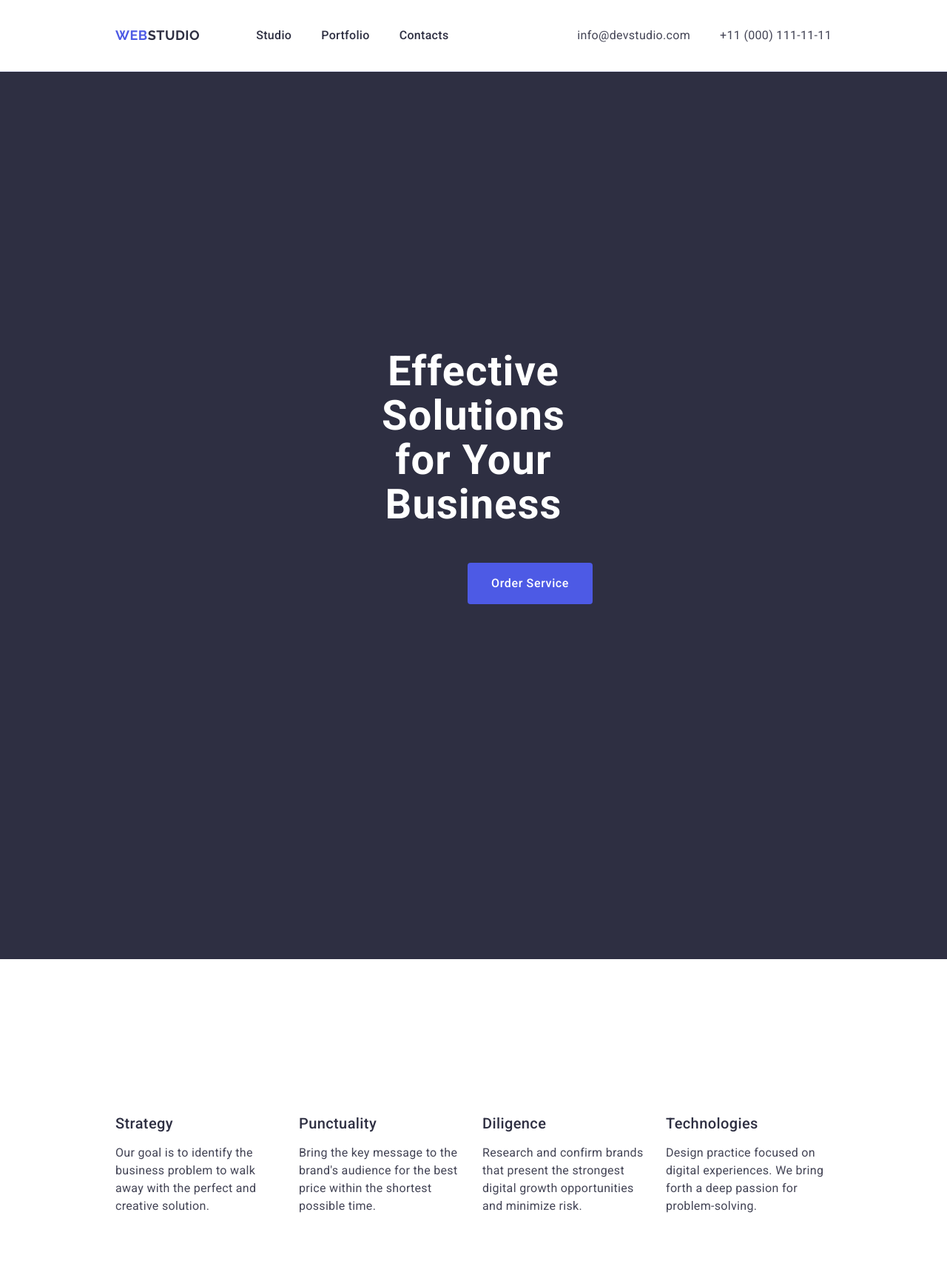
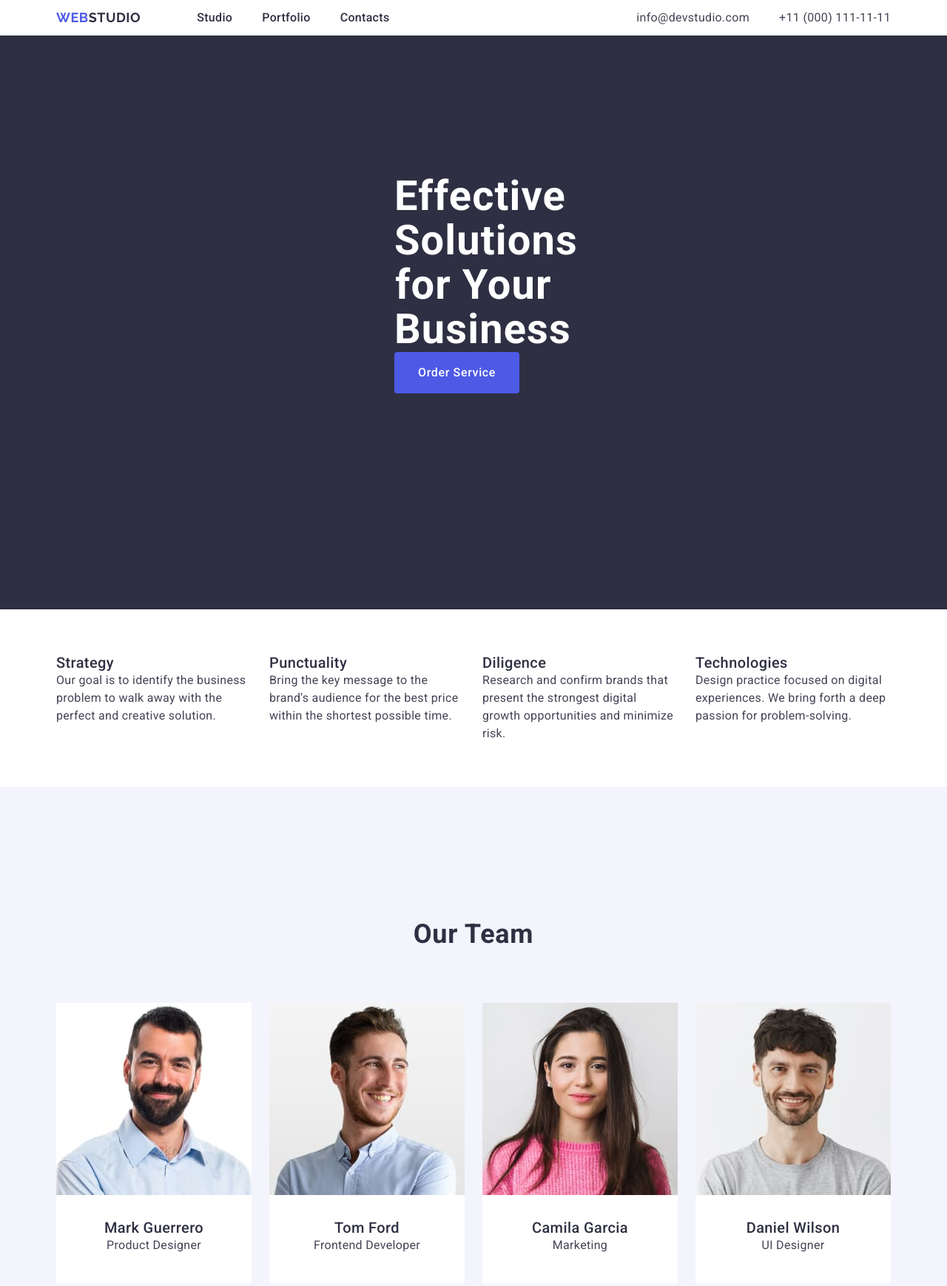
Before and after one commit to Kirilzhm/goit-markup-hw-03, a plain HTML site: page index.html in a window 1280 px wide. Shown: the top 1739 px of the page at 74% size. Drawn offline with nearby package versions, Linux system fonts and the light colour scheme.

Commit message:
I think its end

```diff
--- a/css/styles.css
+++ b/css/styles.css
@@ -1,22 +1,14 @@
 /* ======== COMMON STYLES ======== */
-h1, h2, h3, h4, h5, h6{
+body {
+    font-family: "Roboto", sans-serif;
+    color: #434455;
+    background: #ffffff;
+}
+h1, h2, h3, h4, h5, h6, p{
     margin-top: 0;
     margin-bottom: 0;
 }
-body{
-    font-family: "Roboto", sans-serif;
-    color: #434455;
-    background: #ffffff;
-    max-width: 1440px;
-}
-.container {
-    max-width:1158px;
-    padding-left: 15px;
-    padding-right: 15px;
-    margin-left: 141px;
-    margin-right: 141px;
-}
-ol,
+li,
 ul {
     list-style: none;
     margin-top: 0;
@@ -26,27 +18,26 @@ ul {
 img{
     display: block;
 }
-a{
+a {
     text-decoration: none;
 }
 
-button{
+button {
     cursor: pointer;
 }
+.container {
+    max-width: 1158px;
+        padding-left: 15px;
+        padding-right: 15px;
+        margin-left: auto;
+        margin-right: auto;
+}
 .section-paddings{
-    padding: 120px 0;
+    padding-top: 60px;
+    padding-bottom: 60px;
 }
 /* ======== HEADER STYLES ======== */
- .page-header{
-    padding-top: 12px;
-    padding-bottom: 12px;
-    border-bottom: 1px solid #e7e9fc;
- }
- .page-header-container{
-    display: flex;
-    justify-content: space-between;
- }
-.logo{
+.logo {
     font-family: "Raleway", sans-serif;
     font-weight: 700;
     font-size: 18px;
@@ -54,93 +45,96 @@ button{
     letter-spacing: 0.03em;
     text-transform: uppercase;
     color: #4d5ae5;
-        margin-right: 76px
 }
-.text-color-black{
+
+.text-color-black {
     color: #2e2f42
 }
-.page-navigations{
+.page-header-container{
     display: flex;
+    justify-content: space-between;
+}
+.page-nav{
+    display: flex;
+    gap: 76px;
     align-items: center;
 }
 .menu{
     display: flex;
+    gap: 40px;
 }
-.menu-item:not(:last-child){
-    margin-right: 40px;
-}
-.menu-link{
+.menu-link {
     font-weight: 500;
     font-size: 16px;
     line-height: 1.5;
     letter-spacing: 0.02em;
     color: #2e2f42;
     display: block;
-        padding-top: 24px;
-        padding-bottom: 24px;
+    padding-top: 12px;
+    padding-bottom: 12px;
 }
-.contacts{
+
+.contacts {
     font-weight: 400;
     font-size: 16px;
     line-height: 1.5;
     letter-spacing: 0.02em;
     font-style: normal;
     display: flex;
+
 }
 .contacts-menu{
     display: flex;
+    gap: 40px;
 }
-.contacts-item:not(:last-child){
-    margin-right: 40px;
+.contacts-link {
+    color: #434455;
+    display: block;
+    padding-top: 12px;
+    padding-bottom: 12px;
 }
-.contacts-item{
-    padding-top: 24px;
-    padding-bottom: 24px;
-}
-.contacts-link{
-        color: #434455;
-}
+
 .menu-link:hover,
-.menu-link:focus{
+.menu-link:focus {
     font-weight: 500;
     font-size: 16px;
     line-height: 1.5;
     letter-spacing: 0.02em;
     color: #404bbf;
 }
+
 .contacts-link:hover,
-.contacts-link:focus{
+.contacts-link:focus {
     font-weight: 400;
     font-size: 16px;
     line-height: 1.5;
     letter-spacing: 0.02em;
     color: #404bbf;
 }
+
 /* ======== HERO STYLES ======== */
-
-.hero{
+.hero {
     background: #2e2f42;
     max-width: 1440px;
     margin-left: auto;
     margin-right: auto;
-    padding: 188px 0
 }
 .hero-container{
     padding-top: 188px;
     padding-bottom: 292px;
-    padding-left: 331px;
-    padding-right: 331px;
+    padding-left: 472px;
+    padding-right: 472px;
 }
-.hero-text{
+.hero-text {
     font-weight: 700;
     font-size: 56px;
     line-height: 1.07;
     letter-spacing: 0.02em;
     text-align: center;
-        color: #fff;
+    color: #FFFFFF;
     max-width: 496px;
-        margin-bottom: 48px;
 }
+
 .button-to-buy {
     background: #4d5ae5;
     font-weight: 500;
@@ -148,19 +142,38 @@ color: #404bbf;
     line-height: 1.5;
     letter-spacing: 0.04em;
     color: #fff;
+    border-radius: 4px;
+    padding: 16px 32px;
     min-width: 169px;
-    padding: 16px 32px;
-    border-radius: 4px;
-    margin-left: 160px;
-    display: block;
-    height: 56px;
     border: none;
+    padding-top: 16px;
+    padding-bottom: 16px;
 }
+
 .button-to-buy:hover,
-.button-to-buy:focus{
+.button-to-buy:focus {
     background: #404bbf;
 }
+
 /* ======== BENEFITS STYLES ======== */
+.visually-hidden {
+    font-weight: 700;
+    font-size: 36px;
+    line-height: 1.11;
+    letter-spacing: 0.02em;
+    text-align: center;
+    text-transform: capitalize;
+    color: #2e2f42;
+    position: absolute;
+    visibility: hidden;
+}
+.benefits {
+    font-weight: 500;
+    font-size: 20px;
+    line-height: 1.2;
+    letter-spacing: 0.02em;
+    color: #2e2f42;
+}
 .benefits-list{
     display: flex;
     gap: 24px;
@@ -168,7 +181,20 @@ color: #404bbf;
 .benefits-item{
     width: calc((100% - 72px) / 4);
 }
-.section-of-benefits{
+.paragraph-of-benefits {
+    font-weight: 400;
+    font-size: 16px;
+    line-height: 1.5;
+    letter-spacing: 0.02em;
+    color: #434455;
+}
+
+/* ======== PORTFOLIO STYLES ======== */
+.portfolio-section {
+    background: #f4f4fd;
+}
+
+.workers {
     font-weight: 700;
     font-size: 36px;
     line-height: 1.11;
@@ -176,120 +202,94 @@ color: #404bbf;
     text-align: center;
     text-transform: capitalize;
     color: #2e2f42;
-            margin-bottom: 50px;
-            visibility: hidden;
-}
-.benefits{
-    font-weight: 500;
-        font-size: 20px;
-        line-height: 1.2;
-        letter-spacing: 0.02em;
-        color: #2e2f42;
-        margin-bottom: 8px;
-}
-.paragraph-of-benefits{
-    font-weight: 400;
-        font-size: 16px;
-        line-height: 1.5;
-        letter-spacing: 0.02em;
-        color: #434455;
-}
-/* ======== PORTFOLIO STYLES ======== */
-.portfolio-section{
-    background: #f4f4fd;
-}
-.workers{
-    font-weight: 700;
-        font-size: 36px;
-        line-height: 1.11;
-        letter-spacing: 0.02em;
-        text-align: center;
-        text-transform: capitalize;
-        color: #2e2f42;
-        margin-bottom: 72px;
+    padding-top: 120px;
+    padding-bottom: 72px;
 }
 .workers-list{
     display: flex;
-    column-gap: 24px;
-    margin-left: 156px;
-    margin-right: 156px;
+    gap: 24px;
 }
-.portfolio-section-items{
-    background-color: #ffffff;
-    width: calc((100% - 72px) / 4);
+.portfolio-section-items {
+    background-color: #FFFFFF;
+    width: calc((100%-72px) / 4);
     border-radius: 0 0 4px 4px;
+        padding: 0px 0px 32px 0px;
+        width: 264px;
+        height: 380px;
 }
 .container-of-portfolio{
-    padding: 32px 0;
+    padding: 32px 16px;
 }
-.names{
+.names {
     font-weight: 500;
     font-size: 20px;
     line-height: 1.2;
     letter-spacing: 0.02em;
     text-align: center;
     color: #2e2f42;
-text-align: center;
-margin-bottom: 8px;
 }
-.works-of-workers{
+
+.works-of-workers {
     font-weight: 400;
     font-size: 16px;
     line-height: 1.5;
     letter-spacing: 0.02em;
     text-align: center;
     color: #434455;
-        text-align: center;
 }
+
 /*--========PORTFOLIO OF WORK========--*/
-.portfolio-of-work-section{
+.portfolio-of-work-section {
     color: #ffffff;
     line-height: 1.11;
     text-transform: capitalize;
 }
-.portfolios-of-work{
+
+.portfolios-of-work {
     font-weight: 700;
     font-size: 36px;
     line-height: 1.11;
     letter-spacing: 0.02em;
     text-align: center;
     color: #2e2f42;
-        margin-bottom: 72px;
-}
-.conatainer-of-app{
-    border-top: none;
-    padding: 32px 16px;
-    border: 1px solid #e7e9fc;
+    padding-top: 120px;
+    padding-bottom: 72px;
 }
 .work-list{
     display: flex;
     flex-wrap: wrap;
-    margin-left: 156px;
-    margin-right: 156px;
-    gap: 24px;
+    column-gap: 24px;
     row-gap: 48px;
 }
 .work-item{
-    width: calc((100% - 48px) / 3);
+    width: calc((100%-48px) / 3);
+}
+.conatainer-of-app{
     border-bottom: 1px solid #e7e9fc;
         border-left: 1px solid #e7e9fc;
         border-right: 1px solid #e7e9fc;
-        margin-top: 48px;
+        padding: 32px 16px;
+        height: 120px;
 }
-.app-tasks{
+.app-tasks {
     font-weight: 500;
     font-size: 20px;
     line-height: 1.2;
     letter-spacing: 0.02em;
     color: #2e2f42;
-        margin-bottom: 8px;
 }
+
 /* ======== FOOTER STYLES ======== */
-.page-footer{
+.page-footer {
     background: #2e2f42;
-    padding: 100px 0;
+    padding-top: 100px;
+    padding-bottom: 100px;
 }
-.logo-in-footer{
+.footer-container{
+    max-width: 264px;
+    margin-left: 156px;
+}
+.logo-in-footer {
     color: #f4f4fd;
     font-family: "Raleway", sans-serif;
     font-weight: 700;
@@ -298,24 +298,26 @@ margin-bottom: 8px;
     letter-spacing: 0.03em;
     text-transform: uppercase;
     color: #4d5ae5;
-            display: inline-block;
-            margin-bottom: 16px;
+    padding-bottom: 16px;
 }
-.names-of-apps{
+
+.names-of-apps {
     font-weight: 400;
     font-size: 16px;
     line-height: 1.5;
     letter-spacing: 0.02em;
     color: #434455;
 }
-.contacts-text{
+
+.contacts-text {
     font-weight: 400;
     font-size: 16px;
     line-height: 1.5;
     letter-spacing: 0.02em;
     color: #f4f4fd;
-        max-width: 264px;
+    padding-top: 16px;
 }
-.text-color-white{
+
+.text-color-white {
     color: #f4f4fd
 }
--- a/index.html
+++ b/index.html
@@ -18,7 +18,7 @@
     <!-- ======== HEADER ======== -->
     <header class="page-header">
         <div class="container page-header-container">
-        <nav class="page-navigations">
+        <nav class="page-nav">
             <a class="logo" href="./index.html">Web<span class="text-color-black">Studio</span></a>
             <ul class="menu">
                 <li class="menu-item">
@@ -55,9 +55,9 @@
             </div>
         </section>
     <!-- ======== BENEFITS ======== -->
-        <section class=" section-paddings">
+        <section class="section-paddings">
             <div class="container">
-            <h2 class="section-of-benefits">Our benefits</h2>
+            <h2 class="visually-hidden">Our benefits</h2>
             <ul class="benefits-list">
                 <li class="benefits-item">
                     <h3 class="benefits">Strategy</h3>
@@ -188,7 +188,7 @@
     </main>
     <!-- ======== FOOTER ======== -->
     <footer class="page-footer">
-        <div class="container">
+        <div class="container footer-container">
         <a class="logo-in-footer" href="./index.html">Web<span class="text-color-white">Studio</span></a>
         <p class="contacts-text">Increase the flow of customers and sales for your business with digital marketing & growth solutions.</p>
         </div>
```
Lines whose indentation alone changed are shown as unchanged.
